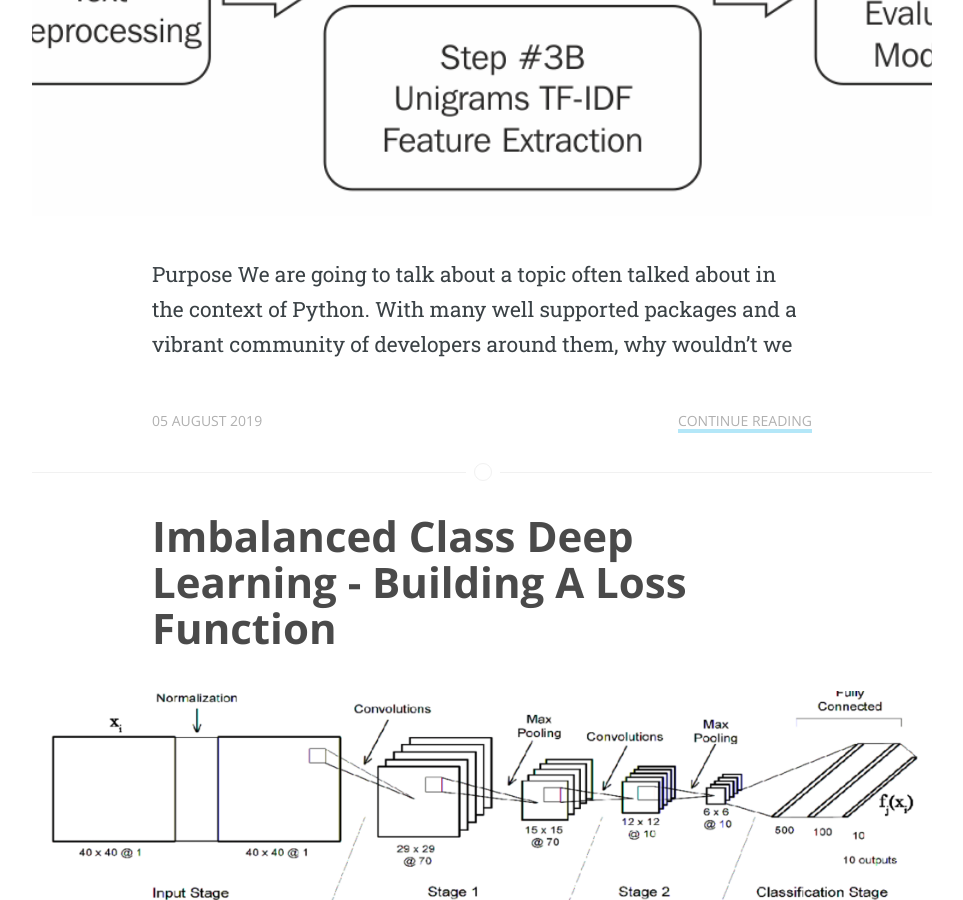
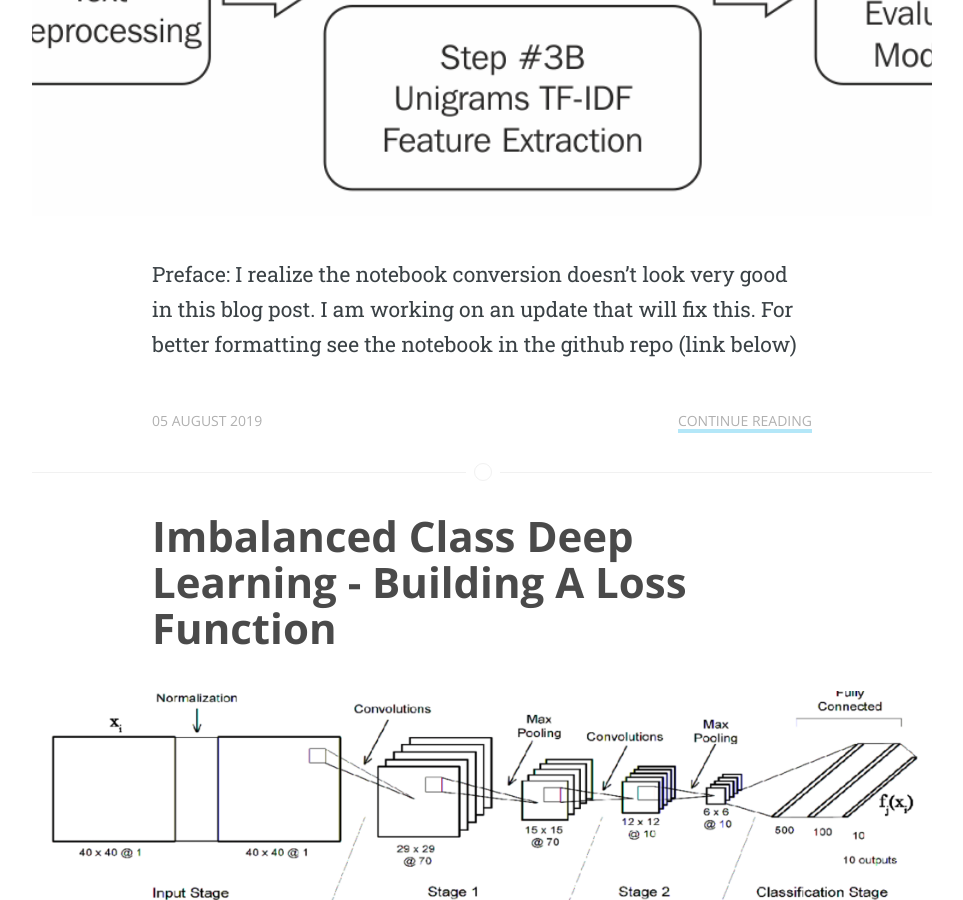
Before and after one commit to GdMacmillan/GdMacmillan.github.io, a Jekyll site: the page built from index.html, in a window 1280 px wide and 900 px high, scrolled down 505 px. Shown: the whole window, without its empty margins (158-1121 px from the left). Built offline with Jekyll 4.4.1, drawn with Linux system fonts in a browser that asks for light colours; some web fonts are replaced; the list of posts is cut into pages by our own code.

Commit message:
notebook formatting preface and note about where to find the code

```diff
--- a/_posts/2019-08-05-NLP_and_Information_Retrieval_with_Julia.md
+++ b/_posts/2019-08-05-NLP_and_Information_Retrieval_with_Julia.md
@@ -4,9 +4,12 @@
 coverPhoto: /assets/posts/2019-08-05/text_classification_workflow.png
 ---
 
+Preface: I realize the notebook conversion doesn't look very good in this blog post. I am working on an update that will fix this. For better formatting see the notebook in the github repo (link below)
+
 ## Purpose
 
-We are going to talk about a topic often talked about in the context of Python. With many well supported packages and a vibrant community of developers around them, why wouldn't we use Python? Well, the simplicity and user friendly syntax of Julia along with the ability to run as fast as C at compile time, would seme like a good reason for one. So how good is Julia when the task is understanding the naturual language and it's subtleties? We are going to take a look below!
+We are going to talk about a topic often talked about in the context of Python. With many well supported packages and a vibrant community of developers around them, why wouldn't we use Python? Well, the simplicity and user friendly syntax of Julia along with the ability to run as fast as C at compile time, would seme like a good reason for one. So how good is Julia when the task is understanding the naturual language and it's subtleties? We are going to take a look below. Code for the following can be found here:
+[https://github.com/GdMacmillan/Julia-NLP-and-Information-Retrieval](https://github.com/GdMacmillan/Julia-NLP-and-Information-Retrieval)
 
 ## Setup
 
```
